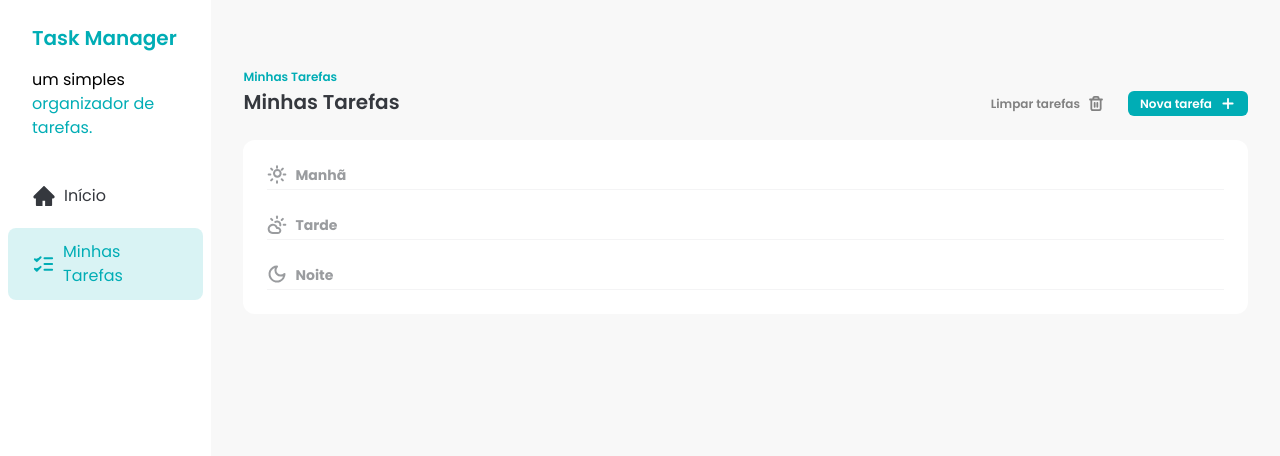
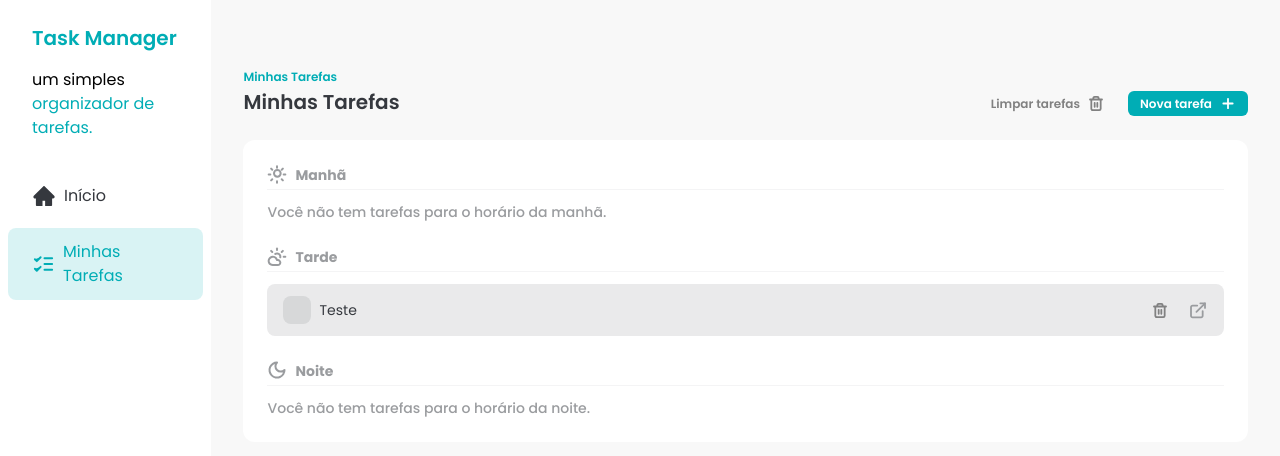
Before and after one commit to okayosilva/fsc-task-manager, a React app: page / in a window 1280 px wide. Shown: the top 456 px of the page. Built offline with nearby package versions, Linux system fonts and the light colour scheme; data requests are answered from the project's data file; the HTML template or start-up script is replaced by a standard one.

Commit message:
feat: adicionar tarefa inicial ao banco de dados e melhorar a exibição de tarefas no componente Tasks, incluindo mensagens para horários sem tarefas

```diff
--- a/db.json
+++ b/db.json
@@ -1,3 +1,11 @@
 {
-  "tasks": []
+  "tasks": [
+    {
+      "id": "4a528c3d-4f75-4a6a-888e-ddcaffae9998",
+      "title": "Teste",
+      "time": "afternoon",
+      "description": "Teste",
+      "status": "not_started"
+    }
+  ]
 }
--- a/src/components/Tasks/index.jsx
+++ b/src/components/Tasks/index.jsx
@@ -96,9 +96,27 @@ export const Tasks = () => {
         />
       </div>
 
+      {morningTasks.length === 0 &&
+      afternoonTasks.length === 0 &&
+      eveningTasks.length === 0 ? (
+        <div className="mt-6 flex flex-col items-center justify-center gap-4 rounded-xl bg-white p-6">
+          <p className="max-w-80 text-center text-sm font-medium text-brand-text-gray">
+            Você ainda não tem tarefas, crie uma tarefa para começar a trabalhar
+            🚀
+          </p>
+          <Button size="large" onClick={() => setAddTaskDialogIsOpen(true)}>
+            Criar tarefa
+          </Button>
+        </div>
+      ) : (
         <div className="mt-6 flex flex-col gap-6 rounded-xl bg-white p-6">
           <div className="space-y-3">
             <TaskSeparator title="Manhã" icon={<SunIcon />} />
+            {morningTasks.length === 0 && (
+              <p className="text-sm font-medium text-brand-text-gray">
+                Você não tem tarefas para o horário da manhã.
+              </p>
+            )}
             {morningTasks.map((task) => (
               <TaskItem
                 key={task.id}
@@ -110,6 +128,11 @@ export const Tasks = () => {
           </div>
           <div className="space-y-3">
             <TaskSeparator title="Tarde" icon={<CloudIcon />} />
+            {afternoonTasks.length === 0 && (
+              <p className="text-sm font-medium text-brand-text-gray">
+                Você não tem tarefas para o horário da tarde.
+              </p>
+            )}
             {afternoonTasks.map((task) => (
               <TaskItem
                 key={task.id}
@@ -121,6 +144,11 @@ export const Tasks = () => {
           </div>
           <div className="space-y-3">
             <TaskSeparator title="Noite" icon={<MoonIcon />} />
+            {eveningTasks.length === 0 && (
+              <p className="text-sm font-medium text-brand-text-gray">
+                Você não tem tarefas para o horário da noite.
+              </p>
+            )}
             {eveningTasks.map((task) => (
               <TaskItem
                 key={task.id}
@@ -131,6 +159,7 @@ export const Tasks = () => {
             ))}
           </div>
         </div>
+      )}
     </div>
   );
 };
--- a/src/pages/task-details.jsx
+++ b/src/pages/task-details.jsx
@@ -1,5 +1,5 @@
 import { useEffect, useRef, useState } from 'react';
-import { useNavigate, useParams } from 'react-router-dom';
+import { Link, useNavigate, useParams } from 'react-router-dom';
 import { toast } from 'sonner';
 
 import { baseUrl } from '../api/baseUrl';
@@ -58,8 +58,8 @@ export const TaskDetails = () => {
         setIsLoadingToUpdate(false);
         throw new Error(`Erro ao atualizar tarefa: ${response.statusText}`);
       }
-
-      setTask(task);
+      const updatedTask = await response.json();
+      setTask(updatedTask);
       setIsLoadingToUpdate(false);
       toast.success('Tarefa atualizada com sucesso ✅');
     } catch (error) {
@@ -156,12 +156,9 @@ export const TaskDetails = () => {
                 </button>
               </div>
               <div className="flex items-center gap-1 text-xs">
-                <span
-                  className="cursor-pointer text-brand-text-gray"
-                  onClickCapture={handleBackClick}
-                >
+                <Link className="cursor-pointer text-brand-text-gray" to="/">
                   Minhas Tarefas
-                </span>
+                </Link>
                 <ChevronRightIcon className="text-brand-text-gray" />
                 <span className="font-semibold text-brand-primary">
                   {task?.title}
```
Lines whose indentation alone changed are shown as unchanged.
